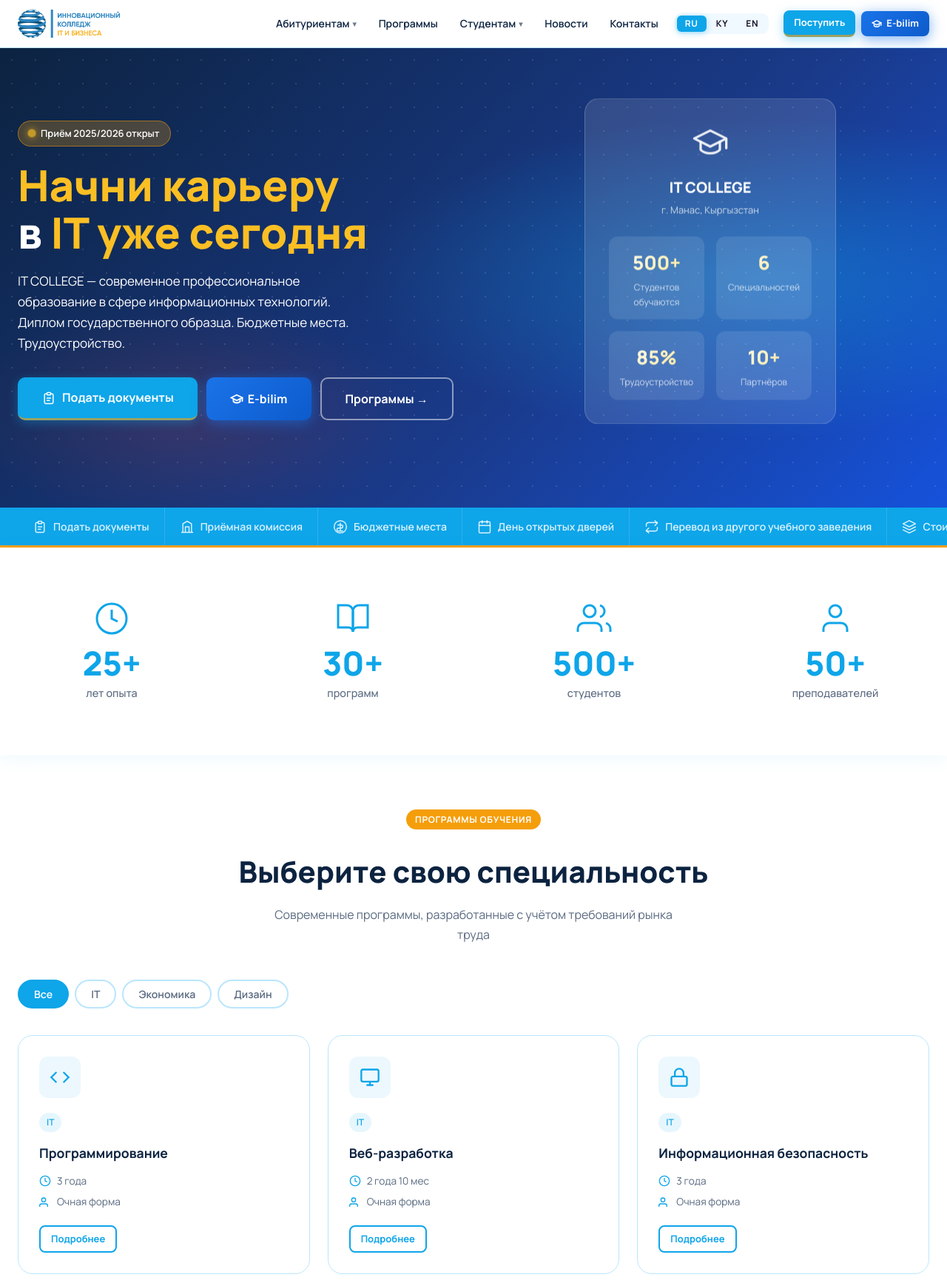
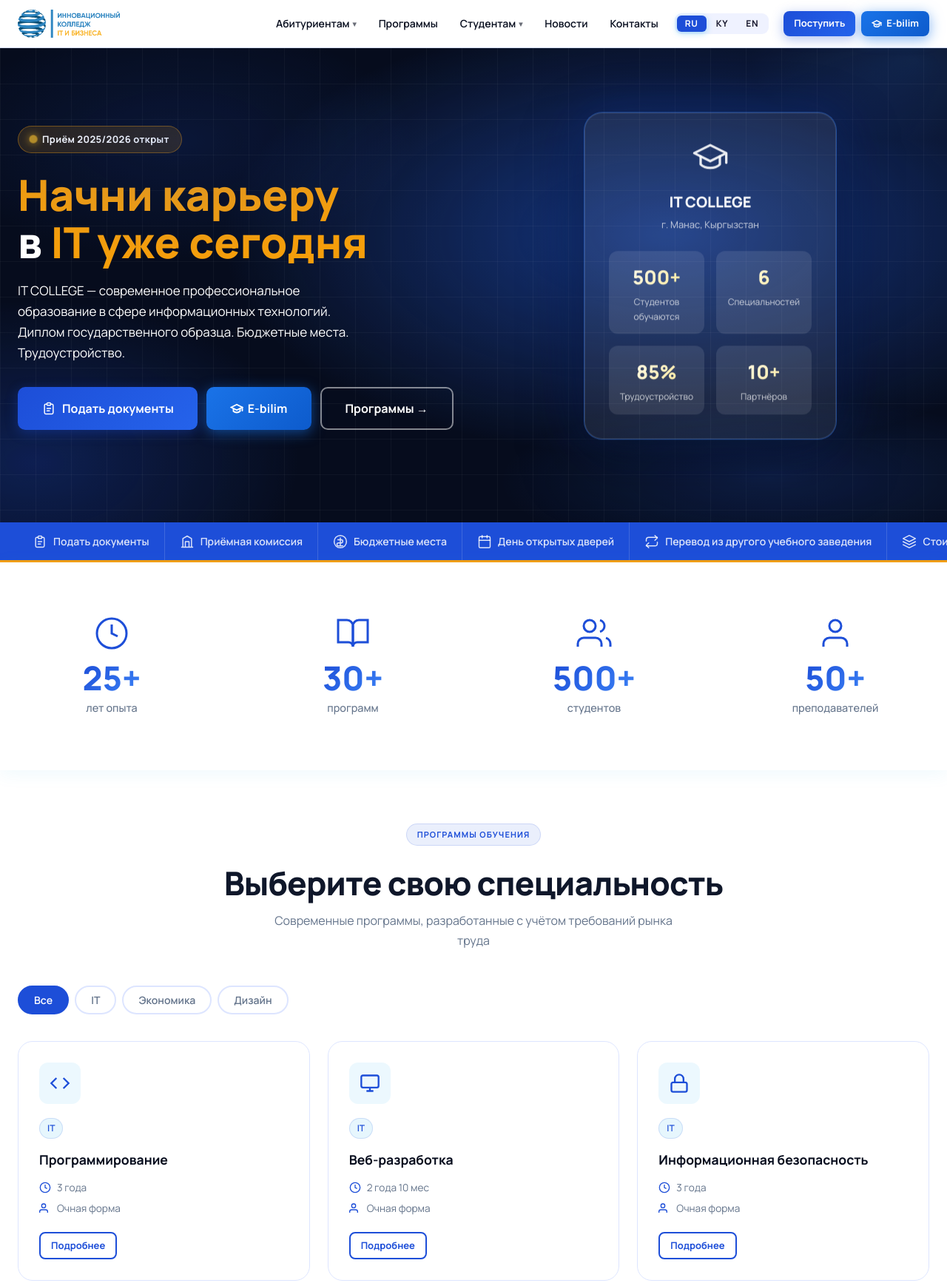
Before and after one commit to q-werty452/-IT-college-v2, a plain HTML site: page index.html in a window 1280 px wide. Shown: the top 1734 px of the page at 74% size. Drawn offline with Linux system fonts and the light colour scheme.

Commit message:
feat: complete visual redesign — deep blue strict theme, aurora hero, blur+spring reveals

```diff
--- a/style.css
+++ b/style.css
@@ -41,17 +41,23 @@
 
 /* ===================== TOKENS ===================== */
 :root {
-  --primary:    #0ea5e9;
+  --primary:    #1d4ed8;
+  --primary-2:  #2563eb;
+  --primary-3:  #3b82f6;
   --accent:     #f59e0b;
-  --dark:       #0c2340;
-  --light:      #f0f9ff;
+  --dark:       #060c1d;
+  --dark-2:     #0f172a;
+  --dark-3:     #1e293b;
+  --light:      #eff2ff;
   --white:      #ffffff;
-  --gray:       #5a6a80;
-  --border:     #bae6fd;
+  --gray:       #64748b;
+  --gray-2:     #94a3b8;
+  --border:     #dde5ff;
   --radius:     12px;
-  --shadow:     0 4px 24px rgba(14, 165, 233, .12);
-  --shadow-lg:  0 12px 40px rgba(14, 165, 233, .18);
+  --shadow:     0 4px 24px rgba(29, 78, 216, .1);
+  --shadow-lg:  0 16px 56px rgba(29, 78, 216, .18);
   --transition: .3s cubic-bezier(.4, 0, .2, 1);
+  --spring:     .6s cubic-bezier(0.22, 1, 0.36, 1);
 }
 
 /* ===================== SCROLL PROGRESS ===================== */
@@ -59,11 +65,12 @@
   position: fixed;
   top: 0;
   left: 0;
-  height: 3px;
+  height: 2px;
   width: 0%;
-  background: linear-gradient(90deg, var(--primary), var(--accent));
+  background: linear-gradient(90deg, var(--primary), var(--primary-3), var(--accent));
   z-index: 9999;
   transition: width .1s linear;
+  box-shadow: 0 0 10px rgba(29, 78, 216, .6), 0 0 20px rgba(29, 78, 216, .3);
 }
 
 /* ===================== NAVBAR ===================== */
@@ -127,7 +134,7 @@
   width: 38px;
   height: 38px;
   border-radius: 10px;
-  background: var(--primary);
+  background: linear-gradient(135deg, var(--primary), var(--primary-2));
   display: flex;
   align-items: center;
   justify-content: center;
@@ -135,13 +142,13 @@
   font-weight: 900;
   font-size: 13px;
   letter-spacing: -.5px;
-  box-shadow: 0 4px 12px rgba(14, 165, 233, .35);
+  box-shadow: 0 4px 12px rgba(29, 78, 216, .4);
   transition: transform var(--transition), box-shadow var(--transition);
 }
 
 .nav-logo:hover .nav-logo-icon {
   transform: scale(1.1) rotate(-4deg);
-  box-shadow: 0 6px 18px rgba(14, 165, 233, .5);
+  box-shadow: 0 6px 20px rgba(29, 78, 216, .6);
 }
 
 .nav-links {
@@ -269,14 +276,14 @@
 }
 
 .btn-primary {
-  background: var(--primary);
-  color: #fff;
-  box-shadow: 0 4px 14px rgba(14, 165, 233, .35);
-  border-bottom: 3px solid color-mix(in srgb, var(--accent) 60%, transparent);
+  background: linear-gradient(135deg, var(--primary), var(--primary-2));
+  color: #fff;
+  box-shadow: 0 4px 16px rgba(29, 78, 216, .35);
+  border: none;
 }
 
 .btn-primary:hover {
-  box-shadow: 0 8px 24px rgba(14, 165, 233, .5);
+  box-shadow: 0 8px 28px rgba(29, 78, 216, .55);
 }
 
 .btn-ebilim {
@@ -438,23 +445,17 @@
 
 /* ===================== HERO ===================== */
 .hero {
-  background: linear-gradient(135deg, var(--dark) 0%, #1a3a8a 60%, #1552db 100%);
-  color: #fff;
-  padding: 80px 24px 100px;
+  background: var(--dark);
+  color: #fff;
+  padding: 90px 24px 110px;
   position: relative;
   overflow: hidden;
-  animation: heroFadeIn 1s ease both;
+  animation: heroFadeIn 1.2s cubic-bezier(0.22, 1, 0.36, 1) both;
 }
 
 @keyframes heroFadeIn {
-  from {
-    opacity: 0;
-    transform: translateY(20px);
-  }
-  to {
-    opacity: 1;
-    transform: translateY(0);
-  }
+  from { opacity: 0; transform: translateY(30px); }
+  to   { opacity: 1; transform: translateY(0); }
 }
 
 .hero::before {
@@ -462,17 +463,39 @@
   position: absolute;
   inset: 0;
   background:
-    radial-gradient(ellipse 60% 50% at 80% 50%, rgba(14, 165, 233, .4) 0%, transparent 70%),
-    radial-gradient(ellipse 40% 40% at 20% 80%, rgba(255, 74, 57, .15) 0%, transparent 60%);
+    radial-gradient(ellipse 70% 70% at 70% 40%, rgba(37, 99, 235, .55) 0%, transparent 65%),
+    radial-gradient(ellipse 45% 55% at 5% 85%,  rgba(29, 78, 216, .3)  0%, transparent 60%),
+    radial-gradient(ellipse 30% 30% at 95% 5%,  rgba(59, 130, 246, .2) 0%, transparent 55%);
+  animation: auroraShift 12s ease-in-out infinite alternate;
   pointer-events: none;
+}
+
+.hero::after {
+  content: '';
+  position: absolute;
+  inset: 0;
+  background:
+    radial-gradient(ellipse 40% 40% at 20% 20%, rgba(29, 78, 216, .15) 0%, transparent 60%),
+    radial-gradient(ellipse 50% 30% at 80% 90%, rgba(37, 99, 235, .2)  0%, transparent 55%);
+  animation: auroraShift 16s ease-in-out infinite alternate-reverse;
+  pointer-events: none;
+}
+
+@keyframes auroraShift {
+  0%   { transform: scale(1)    rotate(0deg);  opacity: .8; }
+  33%  { transform: scale(1.06) rotate(1.5deg); opacity: 1; }
+  66%  { transform: scale(1.03) rotate(-1deg); opacity: .9; }
+  100% { transform: scale(1.08) rotate(2deg);  opacity: .85; }
 }
 
 .hero-dots {
   position: absolute;
   inset: 0;
   pointer-events: none;
-  background-image: radial-gradient(rgba(255, 255, 255, .12) 1px, transparent 1px);
-  background-size: 32px 32px;
+  background-image:
+    linear-gradient(rgba(255, 255, 255, .04) 1px, transparent 1px),
+    linear-gradient(90deg, rgba(255, 255, 255, .04) 1px, transparent 1px);
+  background-size: 48px 48px;
 }
 
 .hero-inner {
@@ -489,14 +512,15 @@
   display: inline-flex;
   align-items: center;
   gap: 8px;
-  background: rgba(245, 158, 11, .25);
+  background: rgba(245, 158, 11, .15);
   backdrop-filter: blur(8px);
-  border: 1px solid rgba(245, 158, 11, .5);
-  padding: 6px 14px;
+  border: 1px solid rgba(245, 158, 11, .4);
+  padding: 7px 16px;
   border-radius: 100px;
   font-size: 13px;
-  font-weight: 600;
-  margin-bottom: 20px;
+  font-weight: 700;
+  letter-spacing: .03em;
+  margin-bottom: 24px;
   animation: fadeUp .8s .2s both;
 }
 
@@ -555,15 +579,23 @@
 }
 
 .hero-card {
-  background: rgba(255, 255, 255, .12);
-  backdrop-filter: blur(12px);
-  border: 1px solid rgba(255, 255, 255, .2);
-  border-radius: 20px;
+  background: rgba(255, 255, 255, .07);
+  backdrop-filter: blur(20px);
+  -webkit-backdrop-filter: blur(20px);
+  border: 1px solid rgba(255, 255, 255, .12);
+  border-radius: 24px;
   padding: 32px;
   text-align: center;
   width: 100%;
   max-width: 340px;
-  animation: floatY 5s ease-in-out infinite;
+  animation: floatY 6s ease-in-out infinite, heroCardGlow 5s ease-in-out infinite;
+  box-shadow: 0 0 0 1px rgba(37, 99, 235, .25), 0 32px 80px rgba(0, 0, 0, .5);
+  position: relative;
+}
+
+@keyframes heroCardGlow {
+  0%, 100% { box-shadow: 0 0 0 1px rgba(37, 99, 235, .25), 0 32px 80px rgba(0,0,0,.5), 0 0 40px rgba(29, 78, 216, .15); }
+  50%       { box-shadow: 0 0 0 1px rgba(59, 130, 246, .5),  0 32px 80px rgba(0,0,0,.5), 0 0 70px rgba(29, 78, 216, .3); }
 }
 
 @keyframes floatY {
@@ -617,7 +649,14 @@
 }
 
 .section-muted {
-  background: var(--light);
+  background: linear-gradient(135deg, #eff2ff 0%, #f5f7ff 50%, #eff2ff 100%);
+  background-size: 200% 200%;
+  animation: sectionBgPulse 10s ease-in-out infinite;
+}
+
+@keyframes sectionBgPulse {
+  0%, 100% { background-position: 0% 50%; }
+  50%       { background-position: 100% 50%; }
 }
 
 .section-dark {
@@ -637,10 +676,12 @@
 }
 
 .section-title {
-  font-size: clamp(24px, 4vw, 40px);
-  font-weight: 800;
-  color: var(--dark);
-  margin-bottom: 12px;
+  font-size: clamp(26px, 4vw, 44px);
+  font-weight: 900;
+  color: var(--dark-2);
+  margin-bottom: 14px;
+  letter-spacing: -0.02em;
+  line-height: 1.1;
 }
 
 .section-dark .section-title {
@@ -667,15 +708,16 @@
 
 .tag {
   display: inline-block;
-  background: var(--accent);
-  color: #fff;
-  padding: 4px 12px;
+  background: rgba(29, 78, 216, .09);
+  color: var(--primary);
+  padding: 5px 14px;
   border-radius: 100px;
-  font-size: 12px;
+  font-size: 11px;
   font-weight: 700;
   text-transform: uppercase;
-  letter-spacing: .06em;
-  margin-bottom: 12px;
+  letter-spacing: .1em;
+  margin-bottom: 14px;
+  border: 1px solid rgba(29, 78, 216, .15);
 }
 
 /* ===================== QUICK LINKS BAR ===================== */
@@ -1004,8 +1046,11 @@
 .stat-icon svg { width: 100%; height: 100%; }
 .stat-number {
   font-size: clamp(2rem, 4vw, 2.8rem);
-  font-weight: 800;
-  color: var(--primary);
+  font-weight: 900;
+  background: linear-gradient(135deg, var(--primary), var(--primary-3));
+  -webkit-background-clip: text;
+  -webkit-text-fill-color: transparent;
+  background-clip: text;
   line-height: 1;
   margin-bottom: 6px;
 }
@@ -1059,7 +1104,7 @@
 .about-list-text p { font-size: 0.88rem; color: var(--gray); }
 .about-visual { position: relative; }
 .about-card {
-  background: linear-gradient(135deg, var(--primary) 0%, var(--dark) 100%);
+  background: linear-gradient(135deg, var(--dark-2) 0%, var(--primary) 100%);
   border-radius: 20px;
   padding: 40px;
   color: #fff;
@@ -1132,8 +1177,8 @@
 
 /* ─── Steps/Admission section ─── */
 .steps-section {
-  background: var(--primary);
-  padding: 88px 24px;
+  background: var(--dark);
+  padding: 96px 24px;
   position: relative;
   overflow: hidden;
 }
@@ -1642,9 +1687,9 @@
 
 /* ─── Page header ─── */
 .page-header {
-  background: linear-gradient(135deg, var(--dark), #1552db);
-  color: #fff;
-  padding: 56px 24px;
+  background: linear-gradient(135deg, var(--dark) 0%, var(--dark-2) 40%, var(--primary) 100%);
+  color: #fff;
+  padding: 60px 24px;
   text-align: center;
   position: relative;
   overflow: hidden;
@@ -1932,31 +1977,45 @@
 /* ─── Scroll reveal ─── */
 .reveal {
   opacity: 0;
-  transform: translateY(30px);
-  transition: opacity .7s ease, transform .7s ease;
+  transform: translateY(52px);
+  filter: blur(5px);
+  transition:
+    opacity   .85s var(--spring),
+    transform .85s var(--spring),
+    filter    .6s  ease;
 }
 
 .reveal.in-view {
   opacity: 1;
   transform: translateY(0);
+  filter: blur(0);
 }
 
 .reveal-left {
   opacity: 0;
-  transform: translateX(-30px);
-  transition: opacity .7s ease, transform .7s ease;
+  transform: translateX(-52px);
+  filter: blur(5px);
+  transition:
+    opacity   .85s var(--spring),
+    transform .85s var(--spring),
+    filter    .6s  ease;
 }
 
 .reveal-right {
   opacity: 0;
-  transform: translateX(30px);
-  transition: opacity .7s ease, transform .7s ease;
+  transform: translateX(52px);
+  filter: blur(5px);
+  transition:
+    opacity   .85s var(--spring),
+    transform .85s var(--spring),
+    filter    .6s  ease;
 }
 
 .reveal-left.in-view,
 .reveal-right.in-view {
   opacity: 1;
   transform: translateX(0);
+  filter: blur(0);
 }
 
 .delay-1 { transition-delay: .1s; }
@@ -2603,8 +2662,11 @@
 }
 .stat-modern-number {
   font-size: clamp(2rem, 4vw, 2.8rem);
-  font-weight: 800;
-  color: var(--primary);
+  font-weight: 900;
+  background: linear-gradient(135deg, var(--primary), var(--primary-3));
+  -webkit-background-clip: text;
+  -webkit-text-fill-color: transparent;
+  background-clip: text;
   line-height: 1;
   margin-bottom: 8px;
 }
@@ -2625,3 +2687,70 @@
   .about-card-stats { grid-template-columns: 1fr 1fr; }
   .about-float-badge { right: 16px; }
 }
+
+/* ===================== GLOBAL ANIMATION UPGRADES ===================== */
+
+/* Кнопки — shimmer sweep */
+.btn::after {
+  background: linear-gradient(90deg, transparent, rgba(255,255,255,.2), transparent);
+  transform: translateX(-110%) skewX(-20deg);
+  transition: transform .55s ease;
+}
+.btn:hover::after { transform: translateX(130%) skewX(-20deg); }
+
+/* Задержки reveal */
+.delay-1 { transition-delay: .08s; }
+.delay-2 { transition-delay: .18s; }
+.delay-3 { transition-delay: .28s; }
+.delay-4 { transition-delay: .38s; }
+.delay-5 { transition-delay: .48s; }
+.delay-6 { transition-delay: .58s; }
+
+/* Hero h1 highlight */
+.hero h1 span { color: var(--accent); }
+
+/* Nav scrolled */
+.navbar.scrolled {
+  box-shadow: 0 4px 32px rgba(29, 78, 216, .12);
+  border-bottom-color: rgba(29, 78, 216, .15);
+}
+
+/* Stat-icon гlow на hover */
+.stat-item:hover .stat-icon {
+  color: var(--primary-2);
+  filter: drop-shadow(0 0 8px rgba(29, 78, 216, .4));
+}
+
+/* Program-tag colours by category */
+.program-card[data-category="economy"] .program-tag {
+  background: rgba(245, 158, 11, .1);
+  color: #d97706;
+  border-color: rgba(245, 158, 11, .2);
+}
+.program-card[data-category="design"] .program-tag {
+  background: rgba(139, 92, 246, .1);
+  color: #7c3aed;
+  border-color: rgba(139, 92, 246, .2);
+}
+.program-tag { border: 1px solid rgba(29, 78, 216, .15); }
+
+/* Footer stays dark */
+.footer { background: var(--dark); }
+
+/* Step icon hover глоw */
+.step-card:hover .step-icon-wrap {
+  box-shadow: 0 0 24px rgba(245, 158, 11, .35);
+}
+
+/* Steps line updated */
+.steps-grid::before { background: rgba(255, 255, 255, .12); }
+
+/* Smooth focus outline */
+button:focus-visible, a:focus-visible {
+  outline: 2px solid var(--primary-3);
+  outline-offset: 3px;
+  border-radius: 6px;
+}
+
+/* Open day button on dark */
+.open-day .btn { box-shadow: 0 4px 20px rgba(0,0,0,.25); }
```
